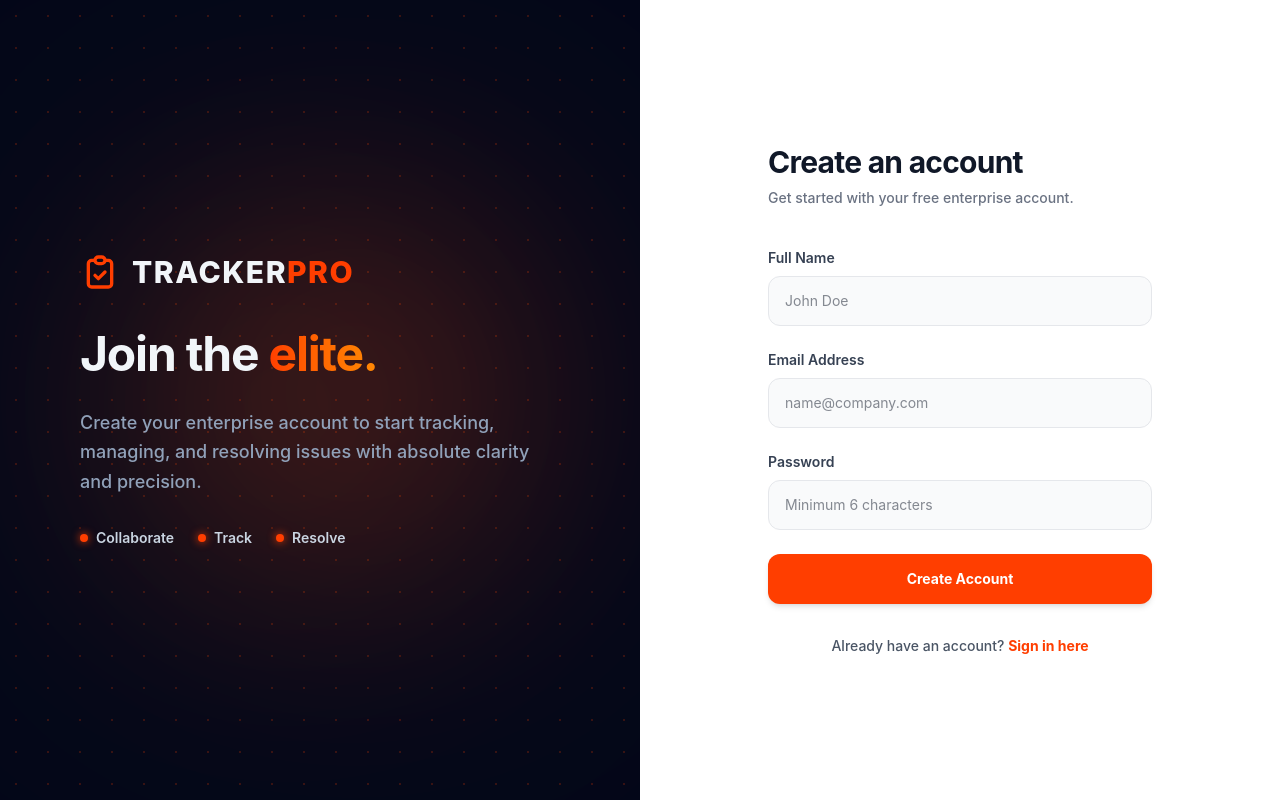
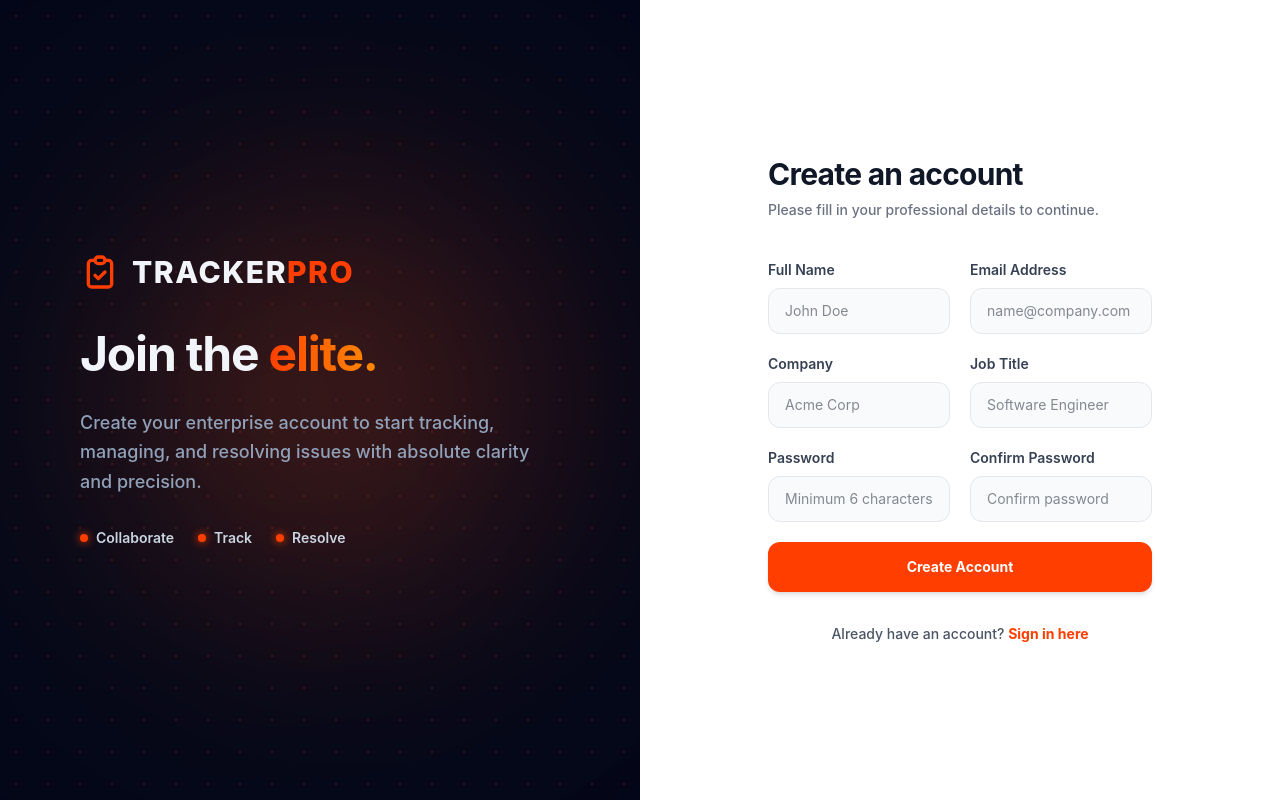
Before and after one commit to ashenlakmal/Issue-Tracking-System, a SvelteKit app: page /register in a window 1280 px wide. Built offline with nearby package versions, Linux system fonts and the light colour scheme.

Commit message:
Create Register and login correctly and connect atlas

```diff
--- a/src/routes/register/+page.server.ts
+++ b/src/routes/register/+page.server.ts
@@ -8,10 +8,17 @@ export const actions = {
         const formData = await request.formData();
         const name = formData.get('name')?.toString();
         const email = formData.get('email')?.toString();
+        const company = formData.get('company')?.toString();
+        const jobTitle = formData.get('jobTitle')?.toString();
         const password = formData.get('password')?.toString();
+        const confirmPassword = formData.get('confirmPassword')?.toString();
 
-        if (!name || !email || !password) {
+        if (!name || !email || !password || !confirmPassword || !company || !jobTitle) {
             return fail(400, { error: 'All fields are required.' });
+        }
+
+        if (password !== confirmPassword) {
+            return fail(400, { error: 'Passwords do not match.' });
         }
 
         if (password.length < 6) {
@@ -34,7 +41,9 @@ export const actions = {
                     name,
                     email,
                     password: hashedPassword,
-                    role: 'USER'
+                    role: 'USER',
+                    company,
+                    jobTitle
                 }
             });
 
--- a/src/routes/register/+page.svelte
+++ b/src/routes/register/+page.svelte
@@ -4,7 +4,10 @@
 
     let name = $state('');
     let email = $state('');
+    let company = $state('');
+    let jobTitle = $state('');
     let password = $state('');
+    let confirmPassword = $state('');
     let isLoading = $state(false);
 </script>
 
@@ -48,14 +51,19 @@
     </div>
 
     <div class="relative flex w-full flex-col justify-center bg-white px-8 sm:px-16 lg:w-1/2 lg:px-24 xl:px-32">
-        <div class="mx-auto w-full max-w-md lg:mx-0">
+        <div class="mx-auto w-full max-w-lg lg:mx-0 py-12">
             <h3 class="mb-2 text-3xl font-bold tracking-tight text-gray-900">Create an account</h3>
-            <p class="mb-10 text-sm font-medium text-gray-500">Get started with your free enterprise account.</p>
+            <p class="mb-10 text-sm font-medium text-gray-500">Please fill in your professional details to continue.</p>
 
             <form
                 method="POST"
-                class="space-y-6"
+                class="space-y-5"
                 use:enhance={() => {
+                    if (password !== confirmPassword) {
+                        toast.error('Passwords do not match!');
+                        return ({ update }) => update();
+                    }
+
                     isLoading = true;
                     return async ({ result, update }) => {
                         isLoading = false;
@@ -71,22 +79,40 @@
                     };
                 }}
             >
-                <div>
-                    <label for="name" class="mb-2 block text-sm font-semibold text-gray-700">Full Name</label>
-                    <input id="name" name="name" type="text" bind:value={name} class="block w-full rounded-xl border border-gray-200 bg-gray-50 py-3.5 px-4 text-gray-900 transition-all duration-200 focus:border-transparent focus:bg-white focus:ring-2 focus:ring-[#ff3e00] focus:outline-none sm:text-sm" placeholder="John Doe" required />
+                <div class="grid grid-cols-1 gap-5 sm:grid-cols-2">
+                    <div>
+                        <label for="name" class="mb-2 block text-sm font-semibold text-gray-700">Full Name</label>
+                        <input id="name" name="name" type="text" bind:value={name} class="block w-full rounded-xl border border-gray-200 bg-gray-50 py-3 px-4 text-gray-900 transition-all focus:border-transparent focus:bg-white focus:ring-2 focus:ring-[#ff3e00] focus:outline-none sm:text-sm" placeholder="John Doe" required />
+                    </div>
+                    <div>
+                        <label for="email" class="mb-2 block text-sm font-semibold text-gray-700">Email Address</label>
+                        <input id="email" name="email" type="email" bind:value={email} class="block w-full rounded-xl border border-gray-200 bg-gray-50 py-3 px-4 text-gray-900 transition-all focus:border-transparent focus:bg-white focus:ring-2 focus:ring-[#ff3e00] focus:outline-none sm:text-sm" placeholder="name@company.com" required />
+                    </div>
                 </div>
 
-                <div>
-                    <label for="email" class="mb-2 block text-sm font-semibold text-gray-700">Email Address</label>
-                    <input id="email" name="email" type="email" bind:value={email} class="block w-full rounded-xl border border-gray-200 bg-gray-50 py-3.5 px-4 text-gray-900 transition-all duration-200 focus:border-transparent focus:bg-white focus:ring-2 focus:ring-[#ff3e00] focus:outline-none sm:text-sm" placeholder="name@company.com" required />
+                <div class="grid grid-cols-1 gap-5 sm:grid-cols-2">
+                    <div>
+                        <label for="company" class="mb-2 block text-sm font-semibold text-gray-700">Company</label>
+                        <input id="company" name="company" type="text" bind:value={company} class="block w-full rounded-xl border border-gray-200 bg-gray-50 py-3 px-4 text-gray-900 transition-all focus:border-transparent focus:bg-white focus:ring-2 focus:ring-[#ff3e00] focus:outline-none sm:text-sm" placeholder="Acme Corp" required />
+                    </div>
+                    <div>
+                        <label for="jobTitle" class="mb-2 block text-sm font-semibold text-gray-700">Job Title</label>
+                        <input id="jobTitle" name="jobTitle" type="text" bind:value={jobTitle} class="block w-full rounded-xl border border-gray-200 bg-gray-50 py-3 px-4 text-gray-900 transition-all focus:border-transparent focus:bg-white focus:ring-2 focus:ring-[#ff3e00] focus:outline-none sm:text-sm" placeholder="Software Engineer" required />
+                    </div>
                 </div>
 
-                <div>
-                    <label for="password" class="mb-2 block text-sm font-semibold text-gray-700">Password</label>
-                    <input id="password" name="password" type="password" bind:value={password} class="block w-full rounded-xl border border-gray-200 bg-gray-50 py-3.5 px-4 text-gray-900 transition-all duration-200 focus:border-transparent focus:bg-white focus:ring-2 focus:ring-[#ff3e00] focus:outline-none sm:text-sm" placeholder="Minimum 6 characters" minlength="6" required />
+                <div class="grid grid-cols-1 gap-5 sm:grid-cols-2">
+                    <div>
+                        <label for="password" class="mb-2 block text-sm font-semibold text-gray-700">Password</label>
+                        <input id="password" name="password" type="password" bind:value={password} class="block w-full rounded-xl border border-gray-200 bg-gray-50 py-3 px-4 text-gray-900 transition-all focus:border-transparent focus:bg-white focus:ring-2 focus:ring-[#ff3e00] focus:outline-none sm:text-sm" placeholder="Minimum 6 characters" minlength="6" required />
+                    </div>
+                    <div>
+                        <label for="confirmPassword" class="mb-2 block text-sm font-semibold text-gray-700">Confirm Password</label>
+                        <input id="confirmPassword" name="confirmPassword" type="password" bind:value={confirmPassword} class="block w-full rounded-xl border border-gray-200 bg-gray-50 py-3 px-4 text-gray-900 transition-all focus:border-transparent focus:bg-white focus:ring-2 focus:ring-[#ff3e00] focus:outline-none sm:text-sm" placeholder="Confirm password" required />
+                    </div>
                 </div>
 
-                <button type="submit" disabled={isLoading} class="flex w-full transform justify-center rounded-xl border border-transparent bg-[#ff3e00] px-4 py-3.5 text-sm font-bold text-white shadow-md transition-all duration-200 hover:-translate-y-0.5 hover:bg-[#eb3900] focus:ring-2 focus:ring-[#ff3e00] focus:ring-offset-2 focus:outline-none disabled:opacity-70 disabled:cursor-not-allowed">
+                <button type="submit" disabled={isLoading} class="mt-4 flex w-full transform justify-center rounded-xl border border-transparent bg-[#ff3e00] px-4 py-3.5 text-sm font-bold text-white shadow-md transition-all duration-200 hover:-translate-y-0.5 hover:bg-[#eb3900] focus:ring-2 focus:ring-[#ff3e00] focus:ring-offset-2 focus:outline-none disabled:opacity-70 disabled:cursor-not-allowed">
                     {#if isLoading}
                         Creating Account...
                     {:else}
```
Also changed, not shown: 1 other file (tests, documents, lock files or other folders).
